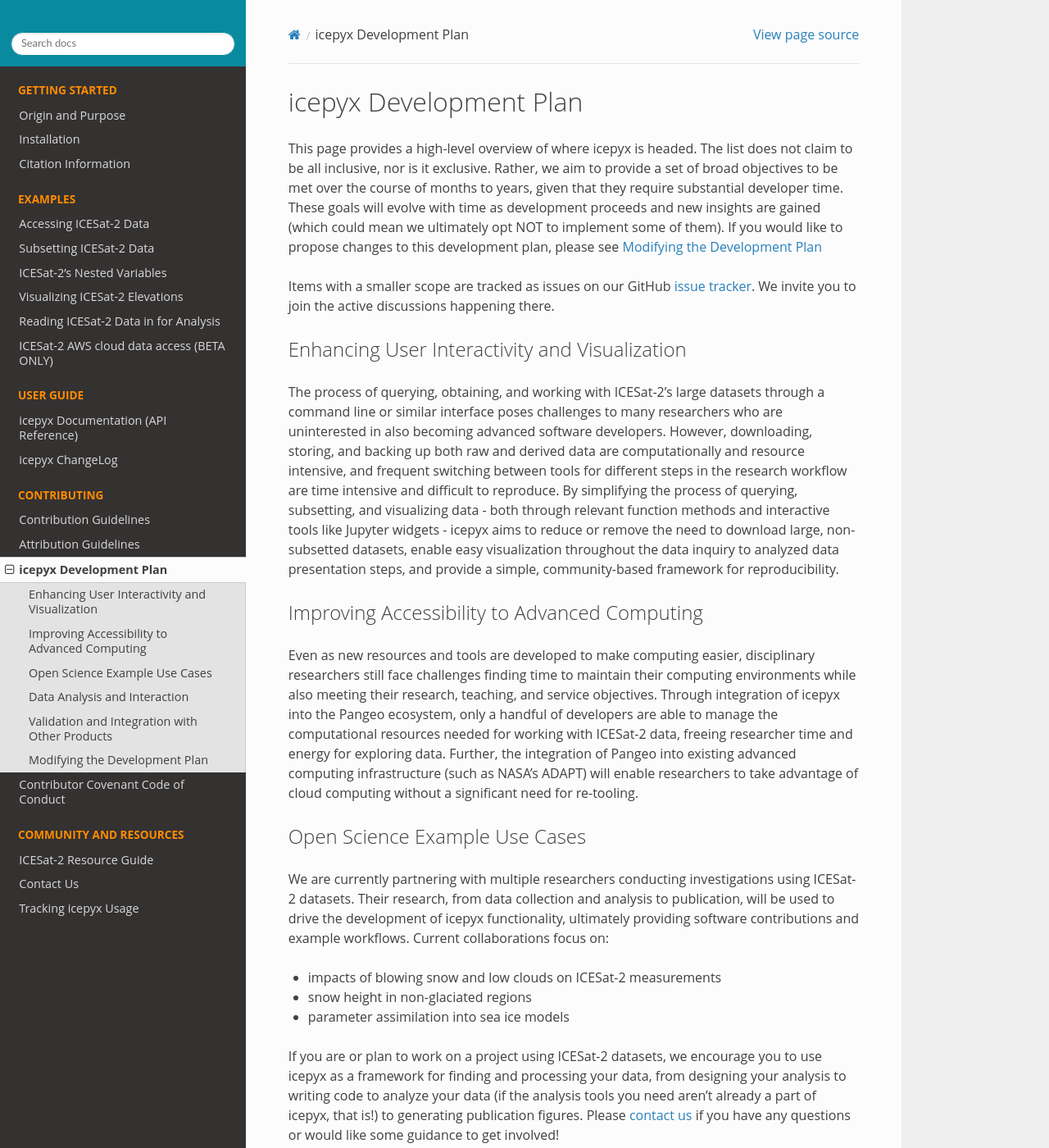
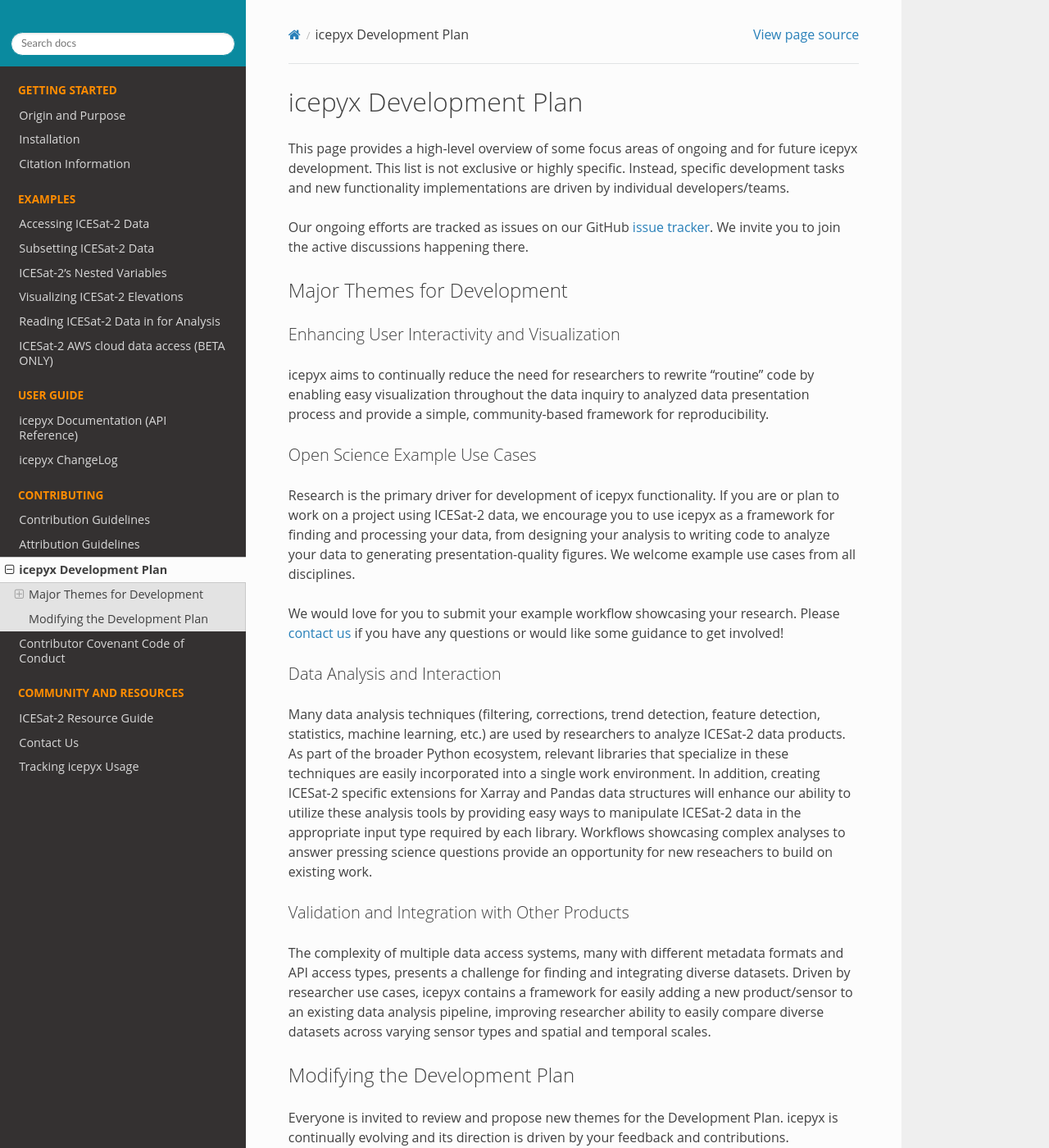
Before and after one commit to icesat2py/icepyx, a Sphinx documentation site: the page built from doc/source/contributing/development_plan.rst, in a window 1280 px wide and 1400 px high. Shown: the whole window at 82% size. Built offline with Sphinx 7.4.7 and the Read the Docs theme 2.0.0, drawn with Linux system fonts in a browser that asks for light colours; the version number could not be read and is left out; some of the changed text lies outside the part shown.

Commit message:
simplify and update development plan

```diff
--- a/doc/source/contributing/development_plan.rst
+++ b/doc/source/contributing/development_plan.rst
@@ -1,45 +1,51 @@
 icepyx Development Plan
 =======================
 
-This page provides a high-level overview of where icepyx is headed. The list does not claim to be all inclusive, nor is it exclusive. Rather, we aim to provide a set of broad objectives to be met over the course of months to years, given that they require substantial developer time. These goals will evolve with time as development proceeds and new insights are gained (which could mean we ultimately opt NOT to implement some of them). If you would like to propose changes to this development plan, please see `Modifying the Development Plan`_
+This page provides a high-level overview of some focus areas of ongoing and for future icepyx development.
+This list is not exclusive or highly specific.
+Instead, specific development tasks and new functionality implementations are driven by individual developers/teams.
 
-Items with a smaller scope are tracked as issues on our GitHub `issue tracker <https://github.com/icesat2py/icepyx/issues>`_. We invite you to join the active discussions happening there.
+Our ongoing efforts are tracked as issues on our GitHub `issue tracker <https://github.com/icesat2py/icepyx/issues>`_.
+We invite you to join the active discussions happening there.
+
+Major Themes for Development
+----------------------------
 
 Enhancing User Interactivity and Visualization
-----------------------------------------------
-The process of querying, obtaining, and working with ICESat-2's large datasets through a command line or similar interface poses challenges to many researchers who are uninterested in also becoming advanced software developers. However, downloading, storing, and backing up both raw and derived data are computationally and resource intensive, and frequent switching between tools for different steps in the research workflow are time intensive and difficult to reproduce. By simplifying the process of querying, subsetting, and visualizing data - both through relevant function methods and interactive tools like Jupyter widgets - icepyx aims to reduce or remove the need to download large, non-subsetted datasets, enable easy visualization throughout the data inquiry to analyzed data presentation steps, and provide a simple, community-based framework for reproducibility.
-
-Improving Accessibility to Advanced Computing
----------------------------------------------
-Even as new resources and tools are developed to make computing easier, disciplinary researchers still face challenges finding time to maintain their computing environments while also meeting their research, teaching, and service objectives. Through integration of icepyx into the Pangeo ecosystem, only a handful of developers are able to manage the computational resources needed for working with ICESat-2 data, freeing researcher time and energy for exploring data. Further, the integration of Pangeo into existing advanced computing infrastructure (such as NASA's ADAPT) will enable researchers to take advantage of cloud computing without a significant need for re-tooling.
+^^^^^^^^^^^^^^^^^^^^^^^^^^^^^^^^^^^^^^^^^^^^^^
+icepyx aims to continually reduce the need for researchers to rewrite "routine" code by enabling easy visualization
+throughout the data inquiry to analyzed data presentation process and provide a simple, community-based framework for reproducibility.
 
 Open Science Example Use Cases
-------------------------------
-We are currently partnering with multiple researchers conducting investigations using ICESat-2 datasets. Their research, from data collection and analysis to publication, will be used to drive the development of icepyx functionality, ultimately providing software contributions and example workflows. Current collaborations focus on:
+^^^^^^^^^^^^^^^^^^^^^^^^^^^^^^
+Research is the primary driver for development of icepyx functionality.
+If you are or plan to work on a project using ICESat-2 data, we encourage you to use icepyx as a framework for finding and processing your data,
+from designing your analysis to writing code to analyze your data to generating presentation-quality figures.
+We welcome example use cases from all disciplines.
 
-- impacts of blowing snow and low clouds on ICESat-2 measurements
-- snow height in non-glaciated regions
-- parameter assimilation into sea ice models
-
-If you are or plan to work on a project using ICESat-2 datasets, we encourage you to use icepyx as a framework for finding and processing your data, from designing your analysis to writing code to analyze your data (if the analysis tools you need aren't already a part of icepyx, that is!) to generating publication figures. Please :ref:`contact us<contact_ref_label>` if you have any questions or would like some guidance to get involved!
+We would love for you to submit your example workflow showcasing your research.
+Please :ref:`contact us<contact_ref_label>` if you have any questions or would like some guidance to get involved!
 
 Data Analysis and Interaction
------------------------------
-Multiple forms of traditional and advanced computational analysis are used by researchers to probe and analyze large datasets to answer challenging questions about the systems the data describes. These analysis techniques include filtering, application of corrections, trend detection, feature detection, statistics, and machine learning, among others. icepyx aims to easily integrate existing libraries that specialize in these types of analysis by providing easy ways to manipulate ICESat-2 data into the appropriate form required by each library and showcasing the use of these complex analyses to answer glaciological questions through easily-modifiable example workflows based on actual use cases.
+^^^^^^^^^^^^^^^^^^^^^^^^^^^^^
+Many data analysis techniques (filtering, corrections, trend detection, feature detection, statistics, machine learning, etc.)
+are used by researchers to analyze ICESat-2 data products.
+As part of the broader Python ecosystem, relevant libraries that specialize in these techniques are easily incorporated into a single work environment.
+In addition, creating ICESat-2 specific extensions for Xarray and Pandas data structures will enhance our ability to utilize these analysis tools
+by providing easy ways to manipulate ICESat-2 data in the appropriate input type required by each library.
+Workflows showcasing complex analyses to answer pressing science questions provide an opportunity for new reseachers to build on existing work.
 
 Validation and Integration with Other Products
-----------------------------------------------
-The complexity of multiple data access systems, many with different metadata formats and API access types, presents a challenge for finding and integrating diverse datasets to construct long time series. Many open-source resources provide tools for manipulating certain types of datasets, but few collate these resources into one computing environment (see `Improving Accessibility to Advanced Computing`_) and provide wrappers and examples to easily conduct frequently performed analysis tasks. This portion of the development plan, driven by researcher use cases, will combine existing resources with new ones to improve researcher ability to easily compare diverse datasets across varying sensor types and spatial and temporal scales.
+^^^^^^^^^^^^^^^^^^^^^^^^^^^^^^^^^^^^^^^^^^
+The complexity of multiple data access systems, many with different metadata formats and API access types,
+presents a challenge for finding and integrating diverse datasets.
+Driven by researcher use cases, icepyx contains a framework for easily adding a new product/sensor to an existing data analysis pipeline,
+improving researcher ability to easily compare diverse datasets across varying sensor types and spatial and temporal scales.
 
 Modifying the Development Plan
 ------------------------------
-Everyone is invited to review and propose new items for the Development Plan. icepyx is continually evolving and its direction is driven by your feedback and contributions.
+Everyone is invited to review and propose new themes for the Development Plan.
+icepyx is continually evolving and its direction is driven by your feedback and contributions.
 
-Items listed in the Development Plan should be brief summaries of more detailed proposals. Each item listed should include:
-
-1. Summary of proposed changes/additions
-2. Motivation for the changes
-3. Statement describing how the changes fit within the icepyx scope
-4. More detailed plan for changes (e.g. implementation plan, examples (even if not implemented), potential issues)
-
-Please submit your proposal as a GitHub issue, which will provide the developers and community members an opportunity to provide feedback on your suggestion. Once there is agreement on the proposal, submit a pull request to update the Development Plan, including a link to the discussion issue.
+If you'd like to add a theme to this development plan, please submit your idea as a GitHub issue to solicit community feedback.
+Once there is agreement on your idea, submit a pull request to update the Development Plan, including a link to the discussion issue.
```
